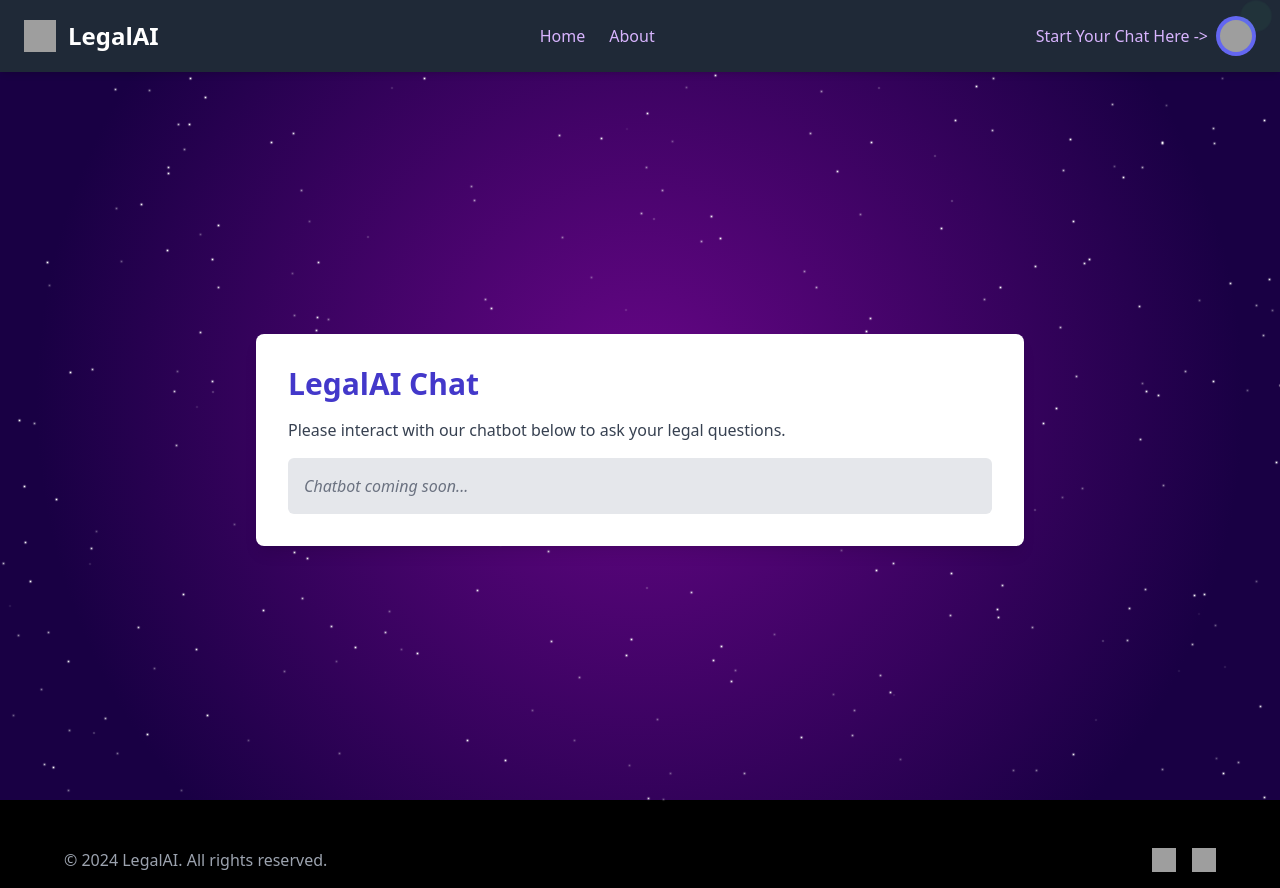
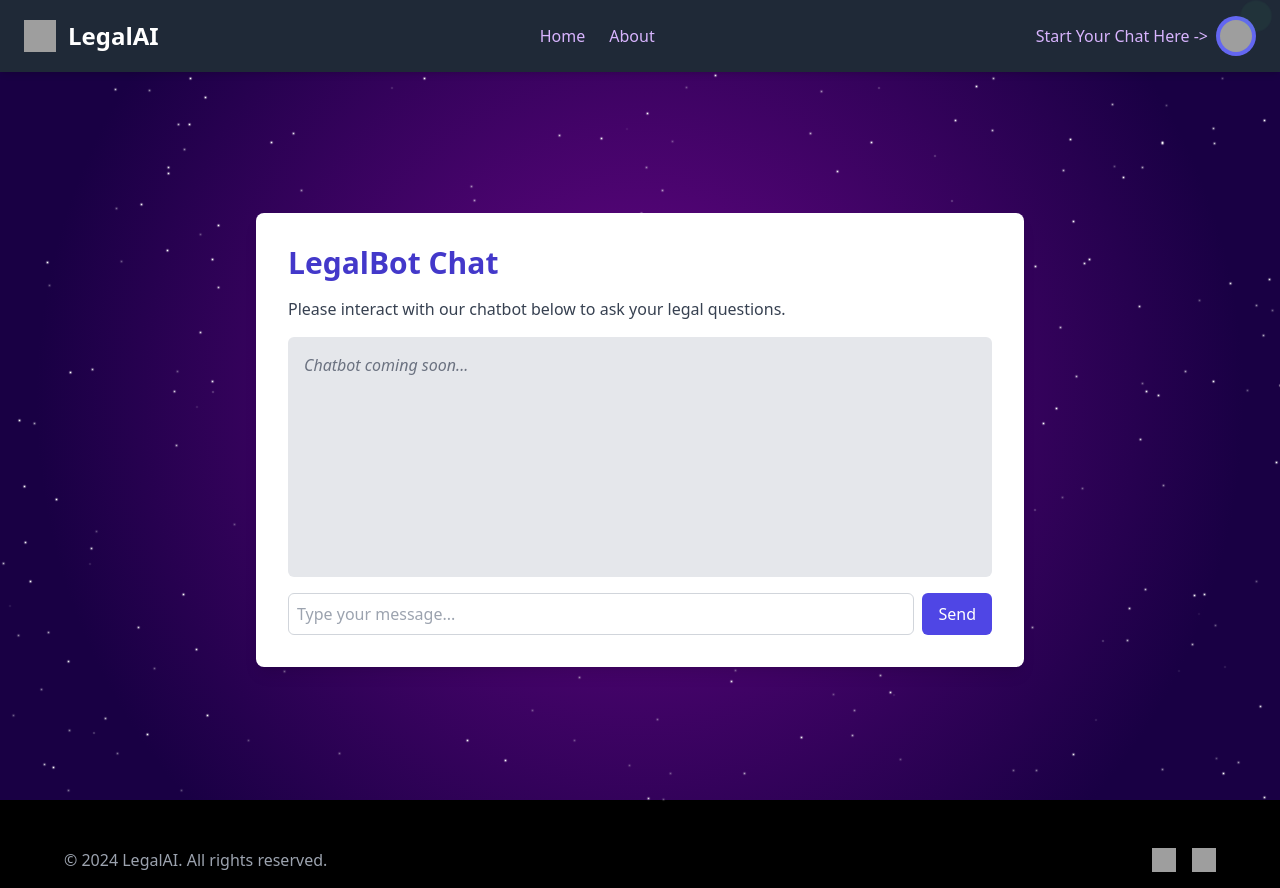
Before and after one commit to rishi-golla/Legal-AI, a React (Create React App) app in the folder legal-ai/: page / in a window 1280 px wide. Both pictures are taken after a click on the element "Start Your Chat Here ->". Built offline with nearby package versions, Linux system fonts and the light colour scheme; grey boxes are pictures that could not be loaded.

Commit message:
Update chatbot.js

```diff
--- a/legal-ai/src/components/chatbot.js
+++ b/legal-ai/src/components/chatbot.js
@@ -1,17 +1,63 @@
-import React from 'react';
+// src/components/Chatbot.js
+import React, { useState } from 'react';
 
 const Chatbot = () => {
+  const [messages, setMessages] = useState([]);
+  const [input, setInput] = useState('');
+
+  const handleSend = (e) => {
+    e.preventDefault();
+
+    if (!input.trim()) return;
+
+    // Add user message
+    setMessages((prev) => [...prev, { text: input, sender: 'user' }]);
+
+    // Simulate a chatbot response
+    setTimeout(() => {
+      setMessages((prev) => [
+        ...prev,
+        { text: `You asked: "${input}". (This is a simulated response.)`, sender: 'bot' },
+      ]);
+    }, 1000);
+
+    // Clear the input
+    setInput('');
+  };
+
   return (
     <section className="pt-20 min-h-screen flex justify-center items-center">
       <div className="bg-white shadow-lg rounded-lg p-8 w-full max-w-3xl">
-        <h2 className="text-3xl font-bold text-indigo-700 mb-4">LegalAI Chat</h2>
+        <h2 className="text-3xl font-bold text-indigo-700 mb-4">LegalBot Chat</h2>
         <p className="text-gray-700 mb-4">
           Please interact with our chatbot below to ask your legal questions.
         </p>
-        {/* Placeholder for chatbot functionality */}
-        <div className="bg-gray-200 p-4 rounded-md">
-          <p className="text-gray-500 italic">Chatbot coming soon...</p>
+
+        <div className="bg-gray-200 p-4 rounded-md h-60 overflow-y-auto">
+          {messages.length === 0 ? (
+            <p className="text-gray-500 italic">Chatbot coming soon...</p>
+          ) : (
+            messages.map((msg, index) => (
+              <div key={index} className={`mb-2 ${msg.sender === 'bot' ? 'text-purple-600' : 'text-white-600'}`}>
+                <strong>{msg.sender === 'bot' ? 'LegalAI:' : 'You:'} </strong>
+                {msg.text}
+              </div>
+            ))
+          )}
         </div>
+
+        <form onSubmit={handleSend} className="mt-4 flex">
+          <input
+            type="text"
+            value={input}
+            onChange={(e) => setInput(e.target.value)}
+            placeholder="Type your message..."
+            className="flex-1 p-2 border border-gray-300 rounded-md"
+          />
+          <button type="submit" className="ml-2 bg-indigo-600 text-white px-4 py-2 rounded-md">
+            Send
+          </button>
+        </form>
       </div>
     </section>
   );
```
